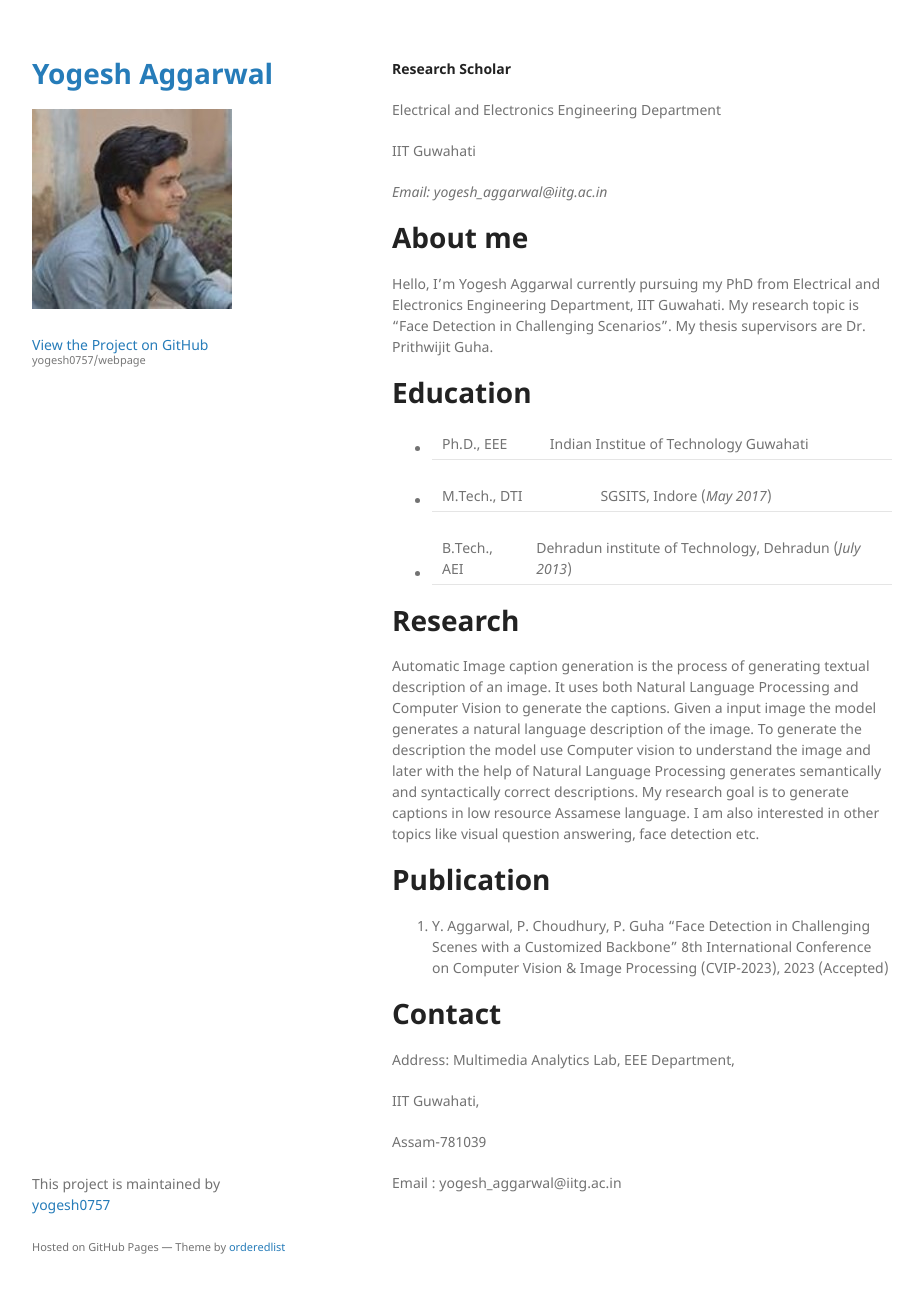
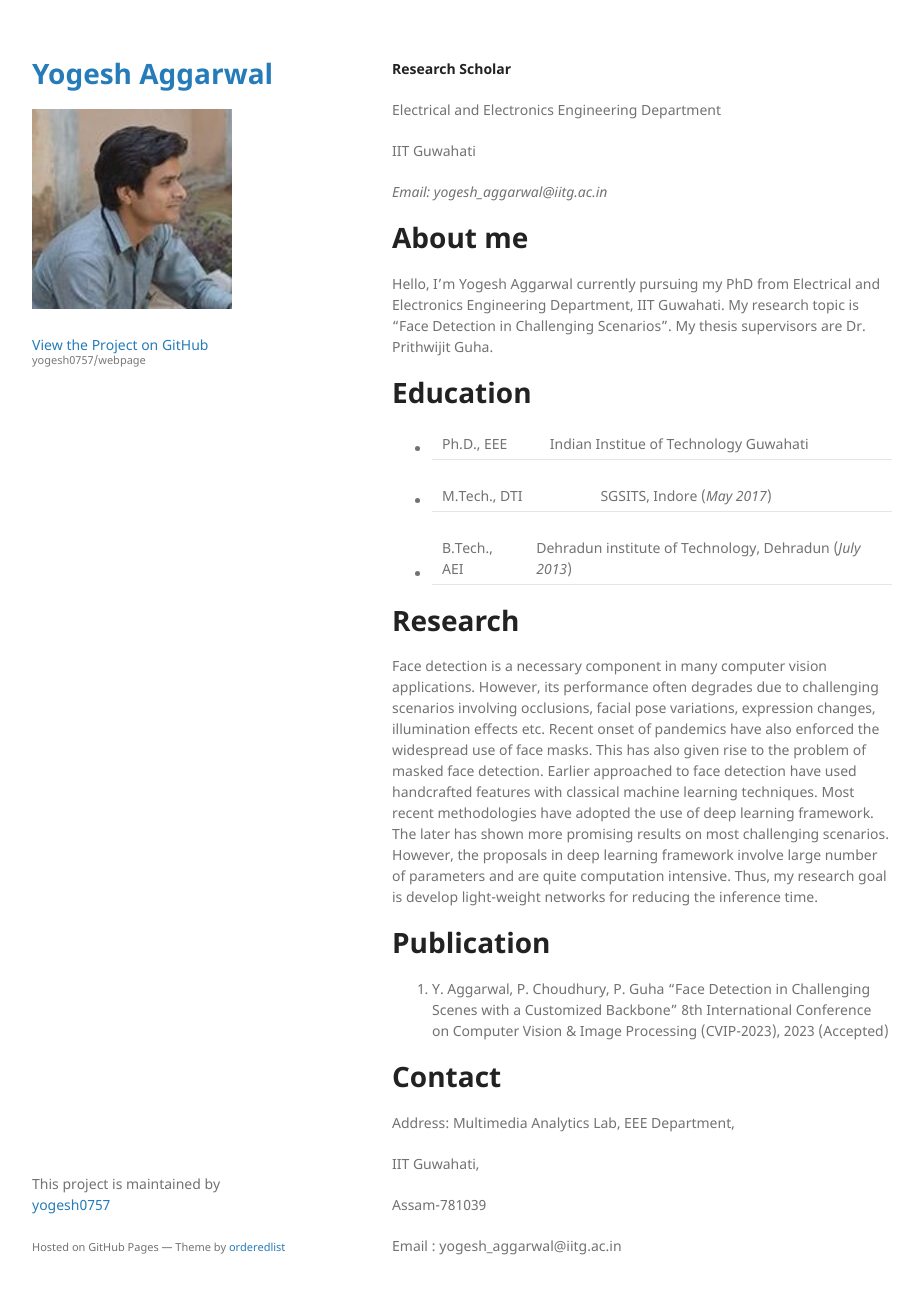
Before and after one commit to yogesh0757/webpage, a Jekyll site: the page built from index.md, in a window 1280 px wide and 1326 px high. Shown: the top 1294 px of the window, without its empty margins (178-1101 px from the left). Built offline with Jekyll 4.4.1, drawn with Linux system fonts in a browser that asks for light colours; the repository's description, which GitHub fills in, is left out.

Commit message:
Update index.md

```diff
--- a/index.md
+++ b/index.md
@@ -21,7 +21,7 @@
 
 # Research
 
-Automatic Image caption generation is the process of generating textual description of an image. It uses both Natural Language Processing and Computer Vision to generate the captions. Given a input image the model generates a natural language description of the image. To generate the description the model use Computer vision to understand the image and later with the help of Natural Language Processing generates semantically and syntactically correct descriptions. My research goal is to generate captions in low resource Assamese language. I am also interested in other topics like visual question answering, face detection etc.
+Face detection is a necessary component in many computer vision applications. However, its performance often degrades due to challenging scenarios involving occlusions, facial pose variations, expression changes, illumination effects etc. Recent onset of pandemics have also enforced the widespread use of face masks. This has also given rise to the problem of masked face detection. Earlier approached to face detection have used handcrafted features with classical machine learning techniques. Most recent methodologies have adopted the use of deep learning framework. The later has shown more promising results on most challenging scenarios. However, the proposals in deep learning framework involve large number of parameters and are quite computation intensive. Thus, my research goal is develop light-weight networks for reducing the inference time.
 
 
 # Publication
```
